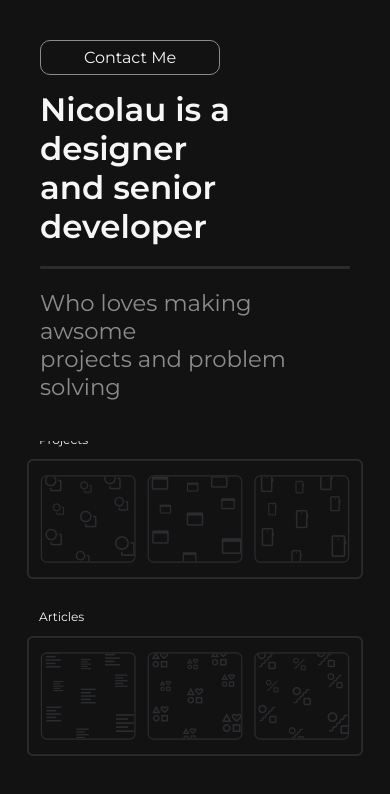
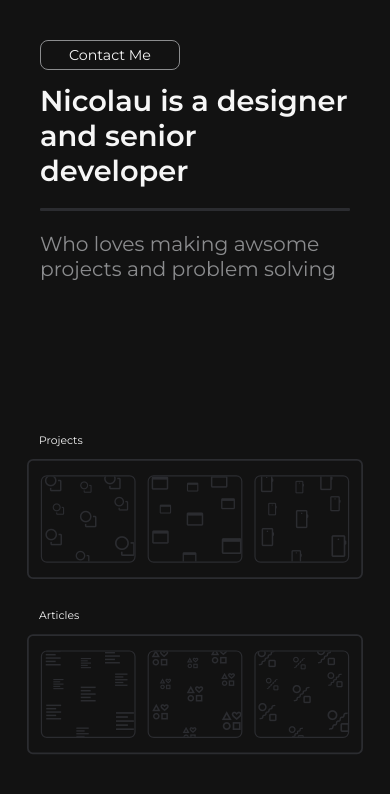
Before and after one commit to NicolauNavarro/My-Prtfolio, a plain HTML site: page index.html in a window 390 px wide. Shown: the top 794 px of the page. Drawn offline with nearby package versions, Linux system fonts and the light colour scheme.

Commit message:
mobile adaption

```diff
--- a/style.css
+++ b/style.css
@@ -251,7 +251,7 @@
 }
 .drawing .page .goBox h6{
     position: absolute;
-    bottom: -20px;
+    bottom: -25px;
     transition: 0.3s ease;
 }
 .drawing .page .goBox:hover h6{
@@ -559,7 +559,7 @@
 
 
 
-@media (max-width: 700px) {
+@media (max-width: 700px) {/*
     h1{
         font-size: 2.027rem;
         pointer-events: none;
@@ -591,8 +591,35 @@
     small{
         font-size: 0.889rem;
         pointer-events: none;
+    }*/
+    h1{
+        font-size: 1.802rem;
+        pointer-events: none;
     }
-
+    h2{
+        font-size: 1.602rem;
+        pointer-events: none;
+    }
+    h3{
+        font-size: 1.424rem;
+        pointer-events: none;
+    }
+    h4{
+        font-size: 1.266rem;
+        pointer-events: none;
+    }
+    h5{
+        font-size: 1.125rem;
+        pointer-events: none;
+    }
+    h6{
+        font-size: 1rem;
+        pointer-events: none;
+    }
+    p{
+        font-size: 0.889rem;
+        pointer-events: none;
+    }
 body{
     flex-direction: column;
     padding: 0px 60px;
@@ -601,6 +628,23 @@
     height: 300vh;
     width: 100vw;
     overflow-x: hidden;
+}
+.title .textcontiner .goAction{
+    width: 140px;
+    padding: 5px 3px;
+    border-radius: 8px;
+    margin-bottom: -7px;
+    cursor:default;
+}
+.title .textcontiner .goAction:hover{
+    box-shadow: none;
+    scale: 1;
+    background-color: var(--background);
+}
+.title .textcontiner .goAction:active{
+    box-shadow: 0px 0px 12px 3px var(--layer);
+    scale: 1.2;
+    background-color: #323232;
 }
 .title{
     height: fit-content;
```
